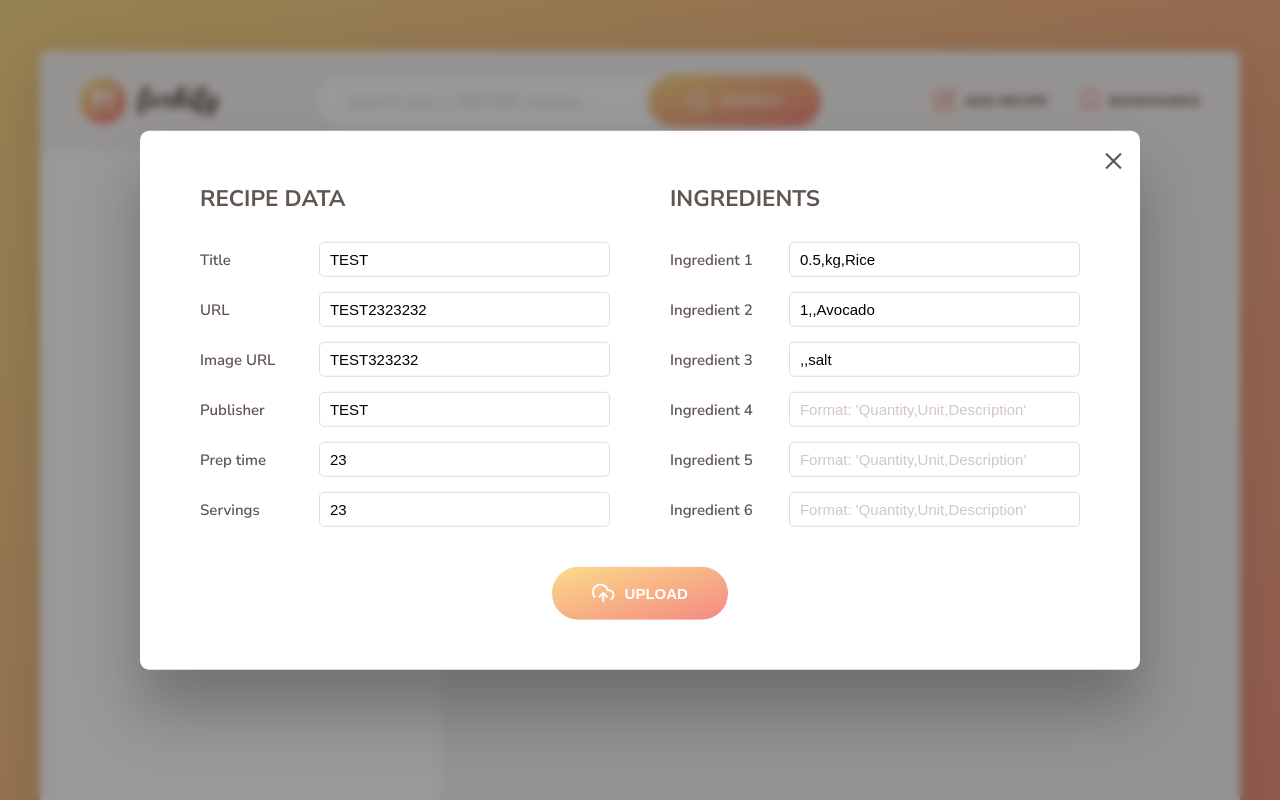
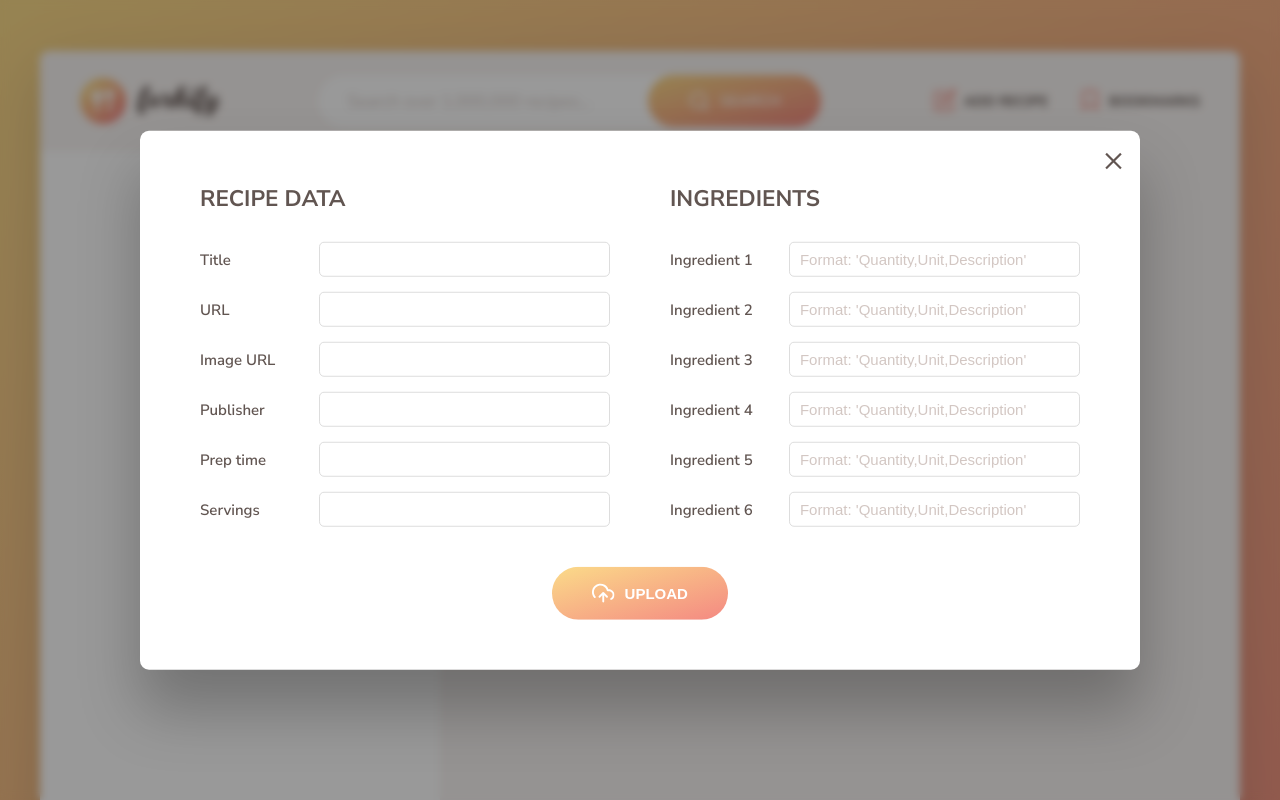
Before and after one commit to nanatotibadze/forkify-app, a website built with Parcel: page index.html in a window 1280 px wide. Both pictures are taken after a click on the button "ADD RECIPE". Shown: the top 800 px of the page. Built offline with nearby package versions, Linux system fonts and the light colour scheme.

Commit message:
change inputs

```diff
--- a/index.html
+++ b/index.html
@@ -249,28 +249,27 @@
       <div class="upload__column">
         <h3 class="upload__heading">Recipe data</h3>
         <label>Title</label>
-        <input value="TEST" required name="title" type="text" />
+        <input required name="title" type="text" />
         <label>URL</label>
-        <input value="TEST2323232" required name="sourceUrl" type="text" />
+        <input required name="sourceUrl" type="text" />
         <label>Image URL</label>
-        <input value="TEST323232" required name="image" type="text" />
+        <input required name="image" type="text" />
         <label>Publisher</label>
-        <input value="TEST" required name="publisher" type="text" />
+        <input required name="publisher" type="text" />
         <label>Prep time</label>
-        <input value="23" required name="cookingTime" type="number" />
+        <input required name="cookingTime" type="number" />
         <label>Servings</label>
-        <input value="23" required name="servings" type="number" />
+        <input required name="servings" type="number" />
       </div>
 
       <div class="upload__column">
         <h3 class="upload__heading">Ingredients</h3>
         <label>Ingredient 1</label>
-        <input value="0.5,kg,Rice" type="text" required name="ingredient-1"
-          placeholder="Format: 'Quantity,Unit,Description'" />
+        <input type="text" required name="ingredient-1" placeholder="Format: 'Quantity,Unit,Description'" />
         <label>Ingredient 2</label>
-        <input value="1,,Avocado" type="text" name="ingredient-2" placeholder="Format: 'Quantity,Unit,Description'" />
+        <input type="text" name="ingredient-2" placeholder="Format: 'Quantity,Unit,Description'" />
         <label>Ingredient 3</label>
-        <input value=",,salt" type="text" name="ingredient-3" placeholder="Format: 'Quantity,Unit,Description'" />
+        <input type="text" name="ingredient-3" placeholder="Format: 'Quantity,Unit,Description'" />
         <label>Ingredient 4</label>
         <input type="text" name="ingredient-4" placeholder="Format: 'Quantity,Unit,Description'" />
         <label>Ingredient 5</label>
--- a/src/js/model.js
+++ b/src/js/model.js
@@ -137,6 +137,7 @@ export const uploadRecipe = async function (newRecipe) {
         const recipe = {
             title: newRecipe.title,
             source_url: newRecipe.sourceUrl,
+            image_url: newRecipe.image,
             publisher: newRecipe.publisher,
             cooking_time: +newRecipe.cookingTime,
             servings: +newRecipe.servings,
```
